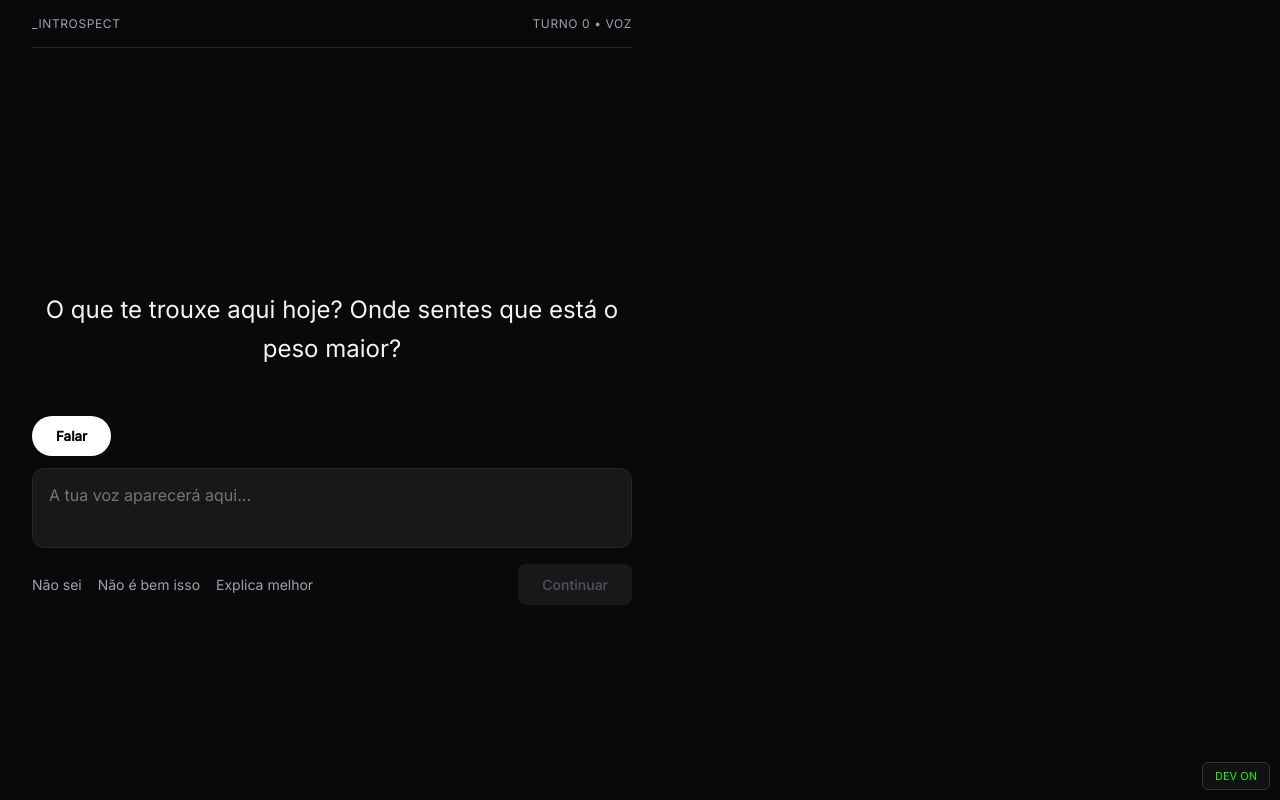
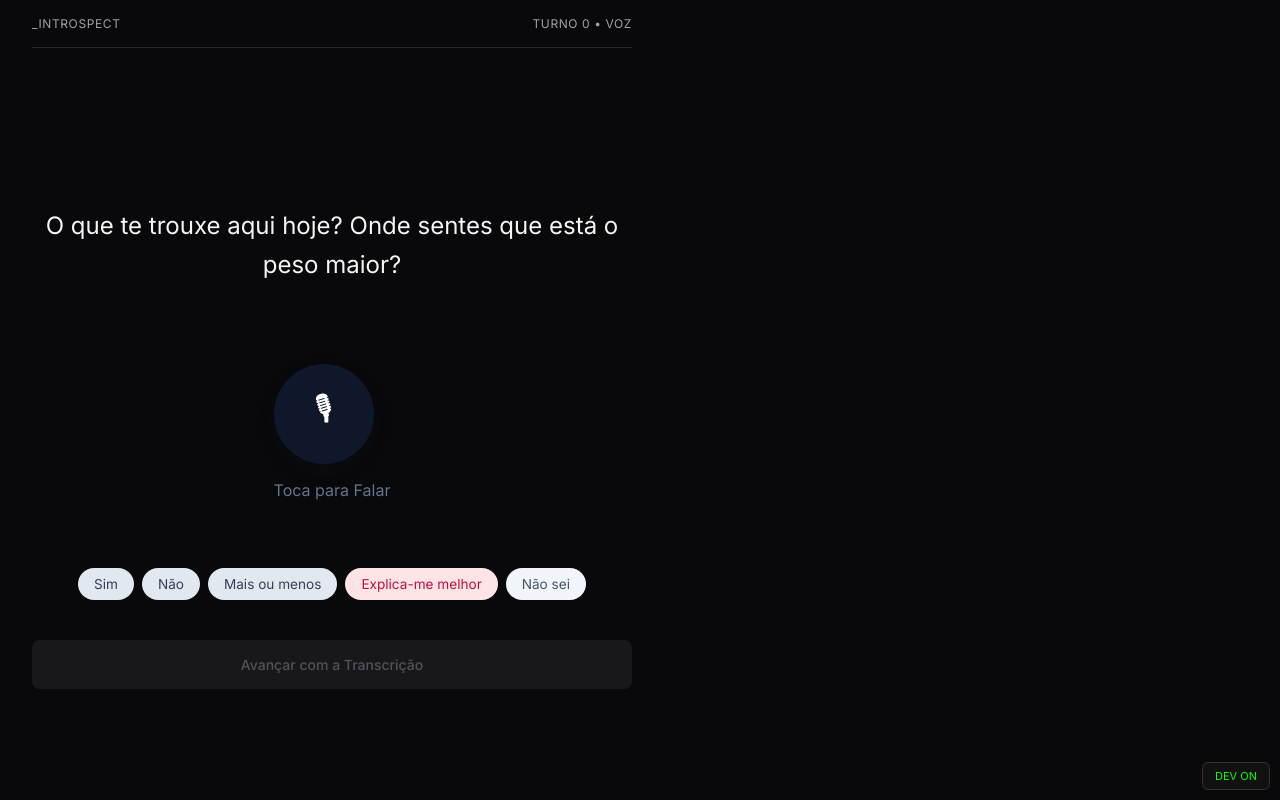
Before and after one commit to ablutecompany/introspectAI, a React (Vite) app: page / in a window 1280 px wide. Both pictures are taken after a click on the button "Falar (Voz)". Built offline with nearby package versions, Linux system fonts and the light colour scheme.

Commit message:
feat(ux): shift mvp interface to voice-first with tts synthesis, hidden inputs and contextual chips

```diff
--- a/src/app/App.tsx
+++ b/src/app/App.tsx
@@ -1,4 +1,4 @@
-import { useState } from 'react';
+import { useState, useEffect } from 'react';
 import { useSessionStore } from '../store/useSessionStore';
 import { ConductorEngine } from '../engine/conductor';
 import { StateUpdater } from '../engine/updateState';
@@ -6,6 +6,7 @@ import { InputClassifier } from '../engine/classifyInput';
 import type { UserIntent } from '../engine/classifyInput';
 import { OutcomeEngine } from '../engine/outcomeRules';
 import { useSpeechInput } from '../hooks/useSpeechInput';
+import { useTTS } from '../hooks/useTTS';
 import { ResumeCard } from '../features/session/ResumeCard';
 import { PostSessionFeedback } from '../features/feedback/PostSessionFeedback';
 import { DebugPanel } from '../dev/DebugPanel';
@@ -14,11 +15,20 @@ import './index.css';
 export default function App() {
   const { mode, setMode, phase, turnIndex, updateState, incrementTurn, resetSession } = useSessionStore();
   const { isListening, transcript, toggleListening, manualSetTranscript, error: sttError, isSupported } = useSpeechInput();
+  const { speak, stop: stopTTS, isSpeaking } = useTTS();
 
   const [currentQuestion, setCurrentQuestion] = useState("O que te trouxe aqui hoje? Onde sentes que está o peso maior?");
   const [inputText, setInputText] = useState("");
   const [isProcessing, setIsProcessing] = useState(false);
   const [isResuming, setIsResuming] = useState(true); // Control flow flag for early intercepts
+  const [showTranscriptInput, setShowTranscriptInput] = useState(false);
+
+  // Trigger TTS on new question if conversation mode
+  useEffect(() => {
+     if (mode === 'conversation' && currentQuestion) {
+        speak(currentQuestion);
+     }
+  }, [currentQuestion, mode, speak]);
 
   const startSession = (selectedMode: 'conversation' | 'writing') => {
     setMode(selectedMode);
@@ -82,8 +92,13 @@ export default function App() {
     setCurrentQuestion(response.userFacingText);
     setInputText("");
     manualSetTranscript(""); // Reseta a transcrição após o envio
+    setShowTranscriptInput(false);
     incrementTurn();
     setIsProcessing(false);
+  };
+
+  const handleInterruptSpeaking = () => {
+     stopTTS();
   };
 
   const state = useSessionStore.getState();
@@ -189,65 +204,96 @@ export default function App() {
                 disabled={isProcessing}
               />
             ) : (
-              <div className="audio-live-container" style={{ display: 'flex', flexDirection: 'column', gap: 12 }}>
-                {!isSupported && <div style={{ color: '#f00', fontSize: 12 }}>Microfone não suportado pelo browser. Usa Escrita.</div>}
+              <div className="audio-live-container" style={{ display: 'flex', flexDirection: 'column', gap: 24, alignItems: 'center' }}>
+                {!isSupported && <div style={{ color: '#ef4444', fontSize: '0.8rem', textAlign: 'center' }}>Aviso: Microfone indisponível. Recorrendo apenas aos botões e reencaminhando fluxo.</div>}
 
-                <div style={{ display: 'flex', alignItems: 'center', gap: 12 }}>
+                {isSpeaking && (
+                   <button onClick={handleInterruptSpeaking} style={{ background: '#f8fafc', border: '1px solid #cbd5e1', color: '#64748b', padding: '6px 12px', borderRadius: '16px', fontSize: '0.8rem', cursor: 'pointer' }}>
+                      Pausar leitura de IA ◼
+                   </button>
+                )}
+
+                {/* Big Mic Button Focus */}
+                <div style={{ padding: '32px 0' }}>
                    <button
                      onClick={toggleListening}
-                     disabled={!isSupported || isProcessing}
+                     disabled={!isSupported || isProcessing || isSpeaking}
                      style={{
-                        padding: '12px 24px',
-                        borderRadius: 30,
-                        border: 'none',
-                        background: isListening ? '#ef4444' : '#fff',
-                        color: isListening ? '#fff' : '#000',
-                        cursor: 'pointer',
-                        fontWeight: 'bold',
-                        transition: '0.2s all'
+                        width: '100px',
+                        height: '100px',
+                        borderRadius: '50%',
+                        border: isListening ? '6px solid #fecaca' : 'none',
+                        background: isListening ? '#ef4444' : '#0f172a',
+                        color: '#fff',
+                        cursor: (isSupported && !isSpeaking) ? 'pointer' : 'not-allowed',
+                        boxShadow: isListening ? '0 0 24px rgba(239, 68, 68, 0.4)' : '0 8px 16px rgba(15, 23, 42, 0.2)',
+                        transition: '0.2s all',
+                        display: 'flex',
+                        flexDirection: 'column',
+                        alignItems: 'center',
+                        justifyContent: 'center',
+                        opacity: isSpeaking ? 0.3 : 1
                      }}
                    >
-                      {isListening ? 'A ouvir... (Clique para parar)' : 'Falar'}
+                     <span style={{ fontSize: '2rem' }}>{isListening ? '🎙️' : '🎙'}</span>
                    </button>
-                   {sttError && <span style={{color: '#ef4444', fontSize: 12}}>{sttError}</span>}
+                   <div style={{ textAlign: 'center', marginTop: '16px', color: isListening ? '#ef4444' : '#64748b', fontWeight: isListening ? 'bold' : 'normal' }}>
+                      {isListening ? 'Podes falar...' : 'Toca para Falar'}
+                   </div>
+                   {sttError && <div style={{color: '#ef4444', fontSize: 12, marginTop: 8, textAlign:'center'}}>{sttError}</div>}
                 </div>
 
-                {/* Edit STT text directly before submit */}
+                {/* Visual support and manual edit toggle */}
+                {transcript && (
+                   <div style={{ width: '100%', background: '#f8fafc', padding: '16px', borderRadius: '8px', border: '1px solid #e2e8f0' }}>
+                      <p style={{ margin: 0, fontSize: '0.9rem', color: '#334155', fontStyle: 'italic' }}>"{transcript}"</p>
+                      {!showTranscriptInput && (
+                         <div style={{ textAlign: 'right', marginTop: '8px' }}>
+                            <button onClick={() => setShowTranscriptInput(true)} style={{ background: 'transparent', border: 'none', color: '#3b82f6', fontSize: '0.8rem', cursor: 'pointer', textDecoration: 'underline' }}>
+                               Corrigir texto transcrito
+                            </button>
+                         </div>
+                      )}
+
+                      {showTranscriptInput && (
                          <textarea
                            value={transcript}
                            onChange={(e) => manualSetTranscript(e.target.value)}
-                  placeholder="A tua voz aparecerá aqui..."
                            disabled={isProcessing || isListening}
-                  style={{ minHeight: 80 }}
+                           style={{ minHeight: 60, marginTop: '12px', fontSize: '0.85rem' }}
                          />
+                      )}
                    </div>
                 )}
 
+                {/* Voice-First Chips Sub-Layer */}
+                <div style={{ display: 'flex', gap: '8px', flexWrap: 'wrap', justifyContent: 'center', width: '100%', marginTop: '12px' }}>
+                    {['Sim', 'Não', 'Mais ou menos'].map(txt => (
+                       <button key={txt} onClick={() => { manualSetTranscript(txt); handleUserSubmit('substantive'); }} disabled={isProcessing || isSpeaking} style={{ padding: '8px 16px', background: '#e2e8f0', color: '#334155', border: 'none', borderRadius: '24px', cursor: 'pointer', fontSize: '0.85rem' }}>
+                          {txt}
+                       </button>
+                    ))}
+                    <button onClick={() => handleUserSubmit('simplify_request')} disabled={isProcessing || isSpeaking} style={{ padding: '8px 16px', background: '#ffe4e6', color: '#be123c', border: 'none', borderRadius: '24px', cursor: 'pointer', fontSize: '0.85rem' }}>
+                       Explica-me melhor
+                    </button>
+                    <button onClick={() => handleUserSubmit('dont_know')} disabled={isProcessing || isSpeaking} style={{ padding: '8px 16px', background: '#f1f5f9', color: '#475569', border: 'none', borderRadius: '24px', cursor: 'pointer', fontSize: '0.85rem' }}>
+                       Não sei
+                    </button>
+                </div>
+              </div>
+            )}
+
+            {mode === 'writing' && (
               <div className="controls">
                 <div className="secondary-actions">
-                <button
-                  onClick={() => handleUserSubmit('dont_know')}
-                  disabled={isProcessing}
-                  className="btn-secondary"
-                >
-                  Não sei
-                </button>
-                <button
-                  onClick={() => handleUserSubmit('not_me_request')}
-                  disabled={isProcessing}
-                  className="btn-secondary"
-                >
-                  Não é bem isso
-                </button>
-                <button
-                  onClick={() => handleUserSubmit('simplify_request')}
-                  disabled={isProcessing}
-                  className="btn-secondary"
-                >
-                  Explica melhor
-                </button>
+                  <button onClick={() => handleUserSubmit('dont_know')} disabled={isProcessing} className="btn-secondary">Não sei</button>
+                  <button onClick={() => handleUserSubmit('not_me_request')} disabled={isProcessing} className="btn-secondary">Não é bem isso</button>
+                  <button onClick={() => handleUserSubmit('simplify_request')} disabled={isProcessing} className="btn-secondary">Explica melhor</button>
                 </div>
+              </div>
+            )}
 
+            <div className="controls" style={{ marginTop: '24px' }}>
               <button
                 onClick={() => {
                   if (state.phase === 'closure_ready') {
@@ -258,8 +304,9 @@ export default function App() {
                 }}
                 disabled={isProcessing || (mode === 'writing' && !inputText.trim() && state.phase !== 'closure_ready') || (mode === 'conversation' && !transcript.trim() && state.phase !== 'closure_ready')}
                 className="btn-primary"
+                style={{ width: mode === 'conversation' ? '100%' : 'auto', padding: mode === 'conversation' ? '16px' : undefined }}
               >
-                {state.phase === 'closure_ready' ? 'Ver Leitura' : isProcessing ? '...' : 'Continuar'}
+                {state.phase === 'closure_ready' ? 'Ver Leitura Final' : isProcessing ? '...' : (mode === 'conversation' ? 'Avançar com a Transcrição' : 'Continuar')}
               </button>
             </div>
 
--- /dev/null
+++ b/src/hooks/useTTS.ts
@@ -0,0 +1,44 @@
+import { useState, useCallback } from 'react';
+
+export const useTTS = () => {
+  const [isSpeaking, setIsSpeaking] = useState(false);
+
+  const speak = useCallback((text: string) => {
+    if (!('speechSynthesis' in window)) {
+        console.warn('TTS não suportado no browser atual');
+        return;
+    }
+
+    // Stop any ongoing speech
+    window.speechSynthesis.cancel();
+
+    // Create new utterance
+    const utterance = new SpeechSynthesisUtterance(text);
+
+    // Best effort for Portuguese (Portugal ideally, fallback to generic pt)
+    const voices = window.speechSynthesis.getVoices();
+    const ptVoice = voices.find(v => v.lang === 'pt-PT') || voices.find(v => v.lang.startsWith('pt'));
+    if (ptVoice) {
+        utterance.voice = ptVoice;
+    }
+
+    utterance.lang = 'pt-PT';
+    utterance.rate = 0.95; // Slightly slower for better therapeutic cadence
+    utterance.pitch = 1.0;
+
+    utterance.onstart = () => setIsSpeaking(true);
+    utterance.onend = () => setIsSpeaking(false);
+    utterance.onerror = () => setIsSpeaking(false);
+
+    window.speechSynthesis.speak(utterance);
+  }, []);
+
+  const stop = useCallback(() => {
+    if ('speechSynthesis' in window) {
+       window.speechSynthesis.cancel();
+    }
+    setIsSpeaking(false);
+  }, []);
+
+  return { speak, stop, isSpeaking };
+};
```
Lines whose indentation alone changed are shown as unchanged.
